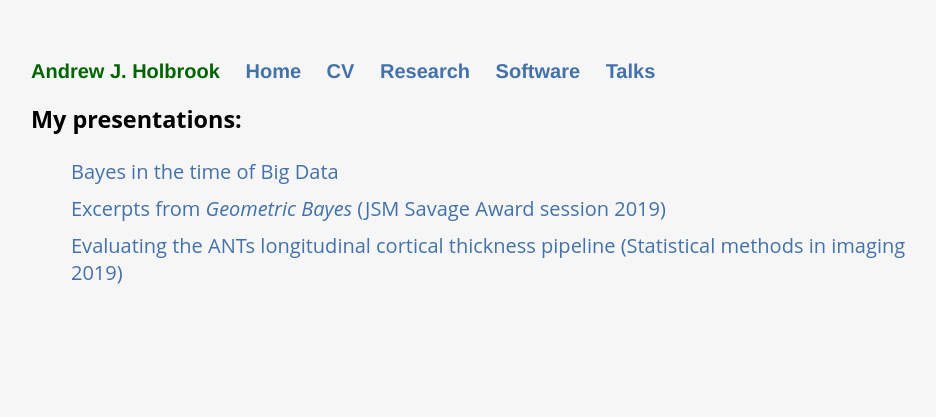
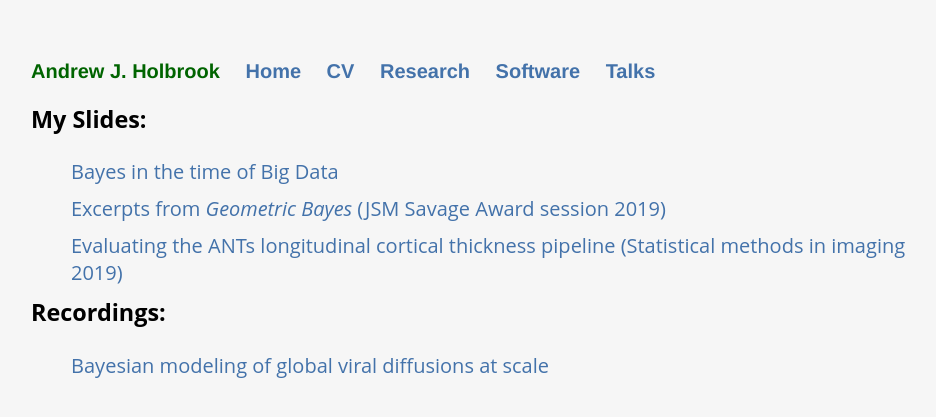
Before and after one commit to andrewjholbrook/andrewjholbrook.github.io, a Jekyll site: the page built from slides.html, in a window 1280 px wide. Shown: the top 417 px of the page, without its empty margins (161-1097 px from the left). Built offline with Jekyll 4.4.1, drawn with Linux system fonts in a browser that asks for light colours; a style sheet for code colours, icons or effects is not loaded.

Commit message:
Update slides.html

```diff
--- a/slides.html
+++ b/slides.html
@@ -1,12 +1,12 @@
 ---
 layout: default
-title: Presentations of Andrew Holbrook
+title: Andrew Holbrook's Talks
 ---
 <div class="col-1">
       </div>
 
 
-  <h3>My presentations:</h3>
+  <h3>My Slides:</h3>
 
 <div>
   <ul id="news">
@@ -15,3 +15,11 @@ title: Presentations of Andrew Holbrook
        <li> <a href="slides/SMI2019.pdf" target="_blank">Evaluating the ANTs longitudinal cortical thickness pipeline (Statistical methods in imaging 2019)</a>
   </ul>
 </div>
+
+  <h3>Recordings:</h3>
+
+<div>
+  <ul id="news">
+                <li> <a href="https://www.youtube.com/watch?v=St0sGnPScZ8&t=2316s" target="_blank">Bayesian modeling of global viral diffusions at scale</a>
+  </ul>
+</div>
```
